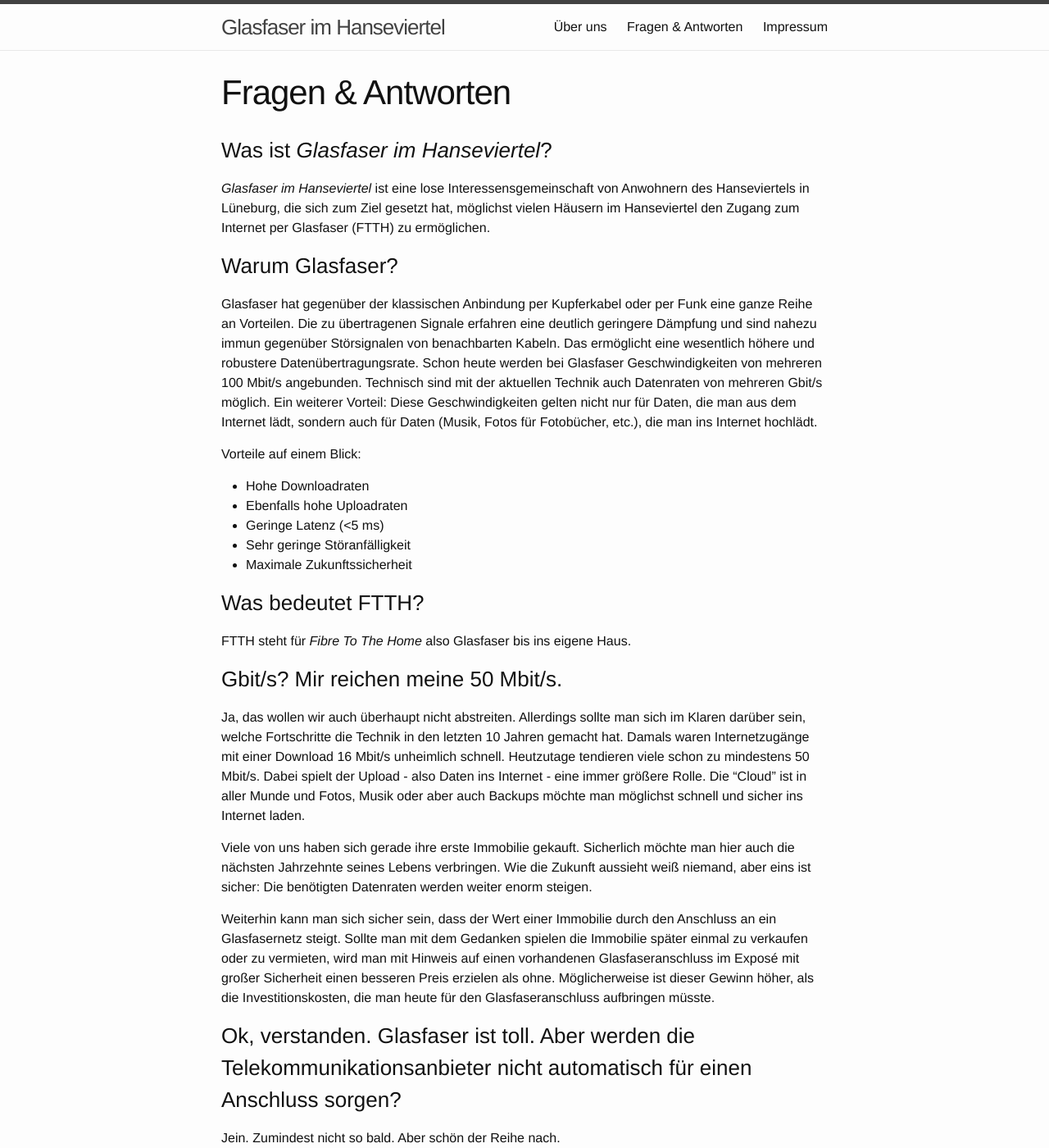
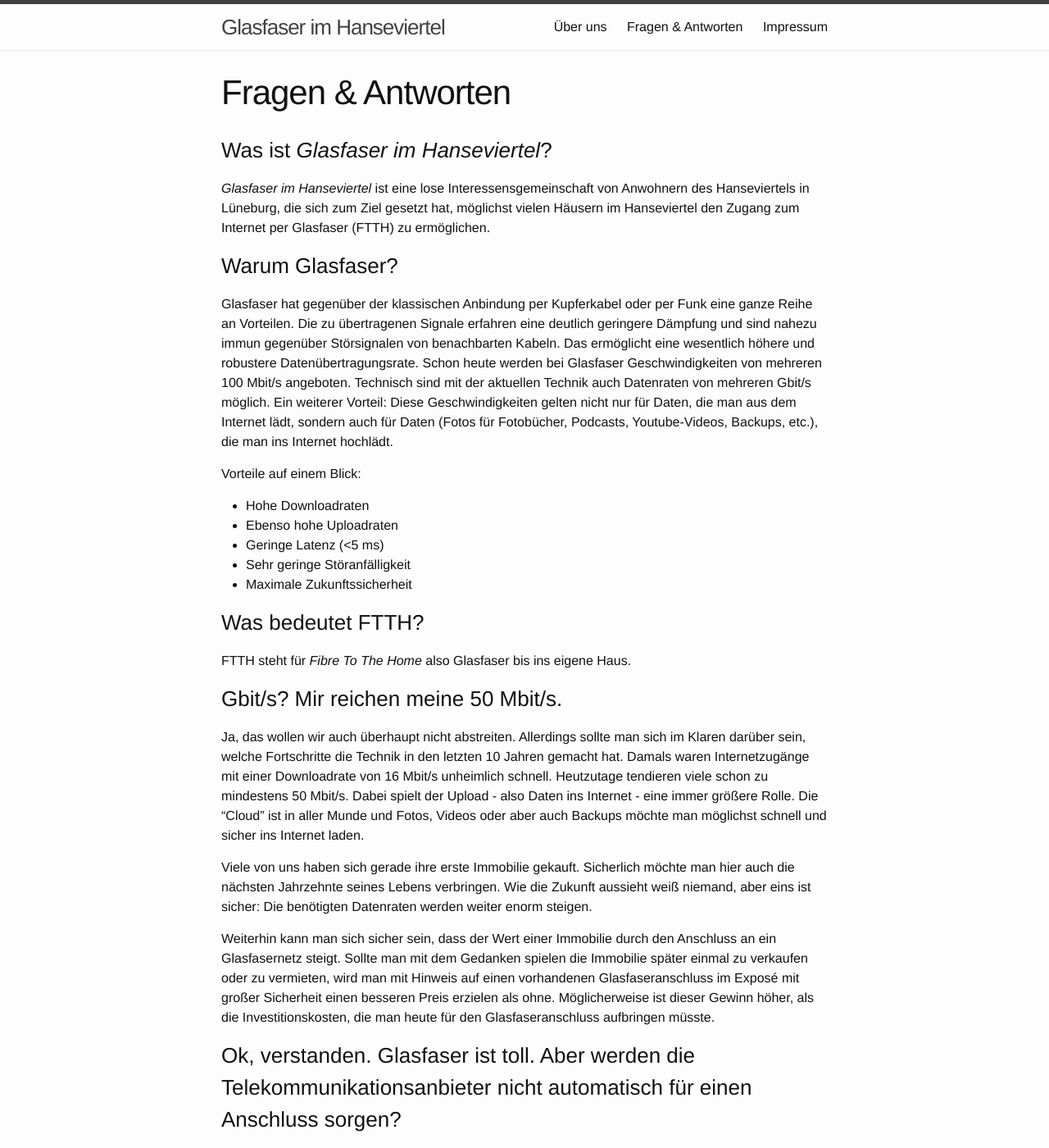
Before and after one commit to marcsowen/glasfaser-im-hanseviertel, a Jekyll site: the page built from website/faq.md, in a window 1280 px wide and 1400 px high. Shown: the whole window at 82% size. Built offline with Jekyll 4.4.1, drawn with Linux system fonts in a browser that asks for light colours; some of the changed text lies outside the part shown.

```diff
--- a/website/faq.md
+++ b/website/faq.md
@@ -18,16 +18,16 @@ eine ganze Reihe an Vorteilen. Die zu übertragenen Signale erfahren eine
 deutlich geringere Dämpfung und sind nahezu immun gegenüber Störsignalen von
 benachbarten Kabeln. Das ermöglicht eine wesentlich höhere und robustere
 Datenübertragungsrate. Schon heute werden bei Glasfaser Geschwindigkeiten von
-mehreren 100 Mbit/s angebunden. Technisch sind mit der aktuellen Technik auch
+mehreren 100 Mbit/s angeboten. Technisch sind mit der aktuellen Technik auch
 Datenraten von mehreren Gbit/s möglich. Ein weiterer Vorteil: Diese
 Geschwindigkeiten gelten nicht nur für Daten, die man aus dem Internet lädt,
-sondern auch für Daten (Musik, Fotos für Fotobücher, etc.), die man ins Internet
-hochlädt.
+sondern auch für Daten (Fotos für Fotobücher, Podcasts, Youtube-Videos, Backups,
+etc.), die man ins Internet hochlädt.
 
 Vorteile auf einem Blick:
 
 * Hohe Downloadraten
-* Ebenfalls hohe Uploadraten
+* Ebenso hohe Uploadraten
 * Geringe Latenz (<5 ms)
 * Sehr geringe Störanfälligkeit
 * Maximale Zukunftssicherheit
@@ -40,10 +40,10 @@ FTTH steht für *Fibre To The Home* also Glasfaser bis ins eigene Haus.
 
 Ja, das wollen wir auch überhaupt nicht abstreiten. Allerdings sollte man sich
 im Klaren darüber sein, welche Fortschritte die Technik in den letzten 10 Jahren
-gemacht hat. Damals waren Internetzugänge mit einer Download 16 Mbit/s
+gemacht hat. Damals waren Internetzugänge mit einer Downloadrate von 16 Mbit/s
 unheimlich schnell. Heutzutage tendieren viele schon zu mindestens 50 Mbit/s.
 Dabei spielt der Upload - also Daten ins Internet - eine immer größere Rolle.
-Die "Cloud" ist in aller Munde und Fotos, Musik oder aber auch Backups möchte
+Die "Cloud" ist in aller Munde und Fotos, Videos oder aber auch Backups möchte
 man möglichst schnell und sicher ins Internet laden.
 
 Viele von uns haben sich gerade ihre erste Immobilie gekauft. Sicherlich möchte
@@ -157,7 +157,7 @@ ohne größere Schäden realisierbar ist. Aber keine Sorge: Sollte der Vorgarten
 schon fertig sein, gibt es zahlreiche Methoden ein Kabel ohne Ausheben eines
 Grabens zu verlegen. Ein Beispiel kann man sich bei Youtube ansehen:
 
-[Grabenlose FTTH-Installation mittels Erdrakete](https://youtu.be/YINa0VePMi0)
+[Youtube.de: Grabenlose FTTH-Installation mittels Erdrakete](https://youtu.be/YINa0VePMi0)
 
 ### Was kostet also das ganze?
 
```
Also changed, not shown: other parts of website/faq.md (+24 -24 lines).
